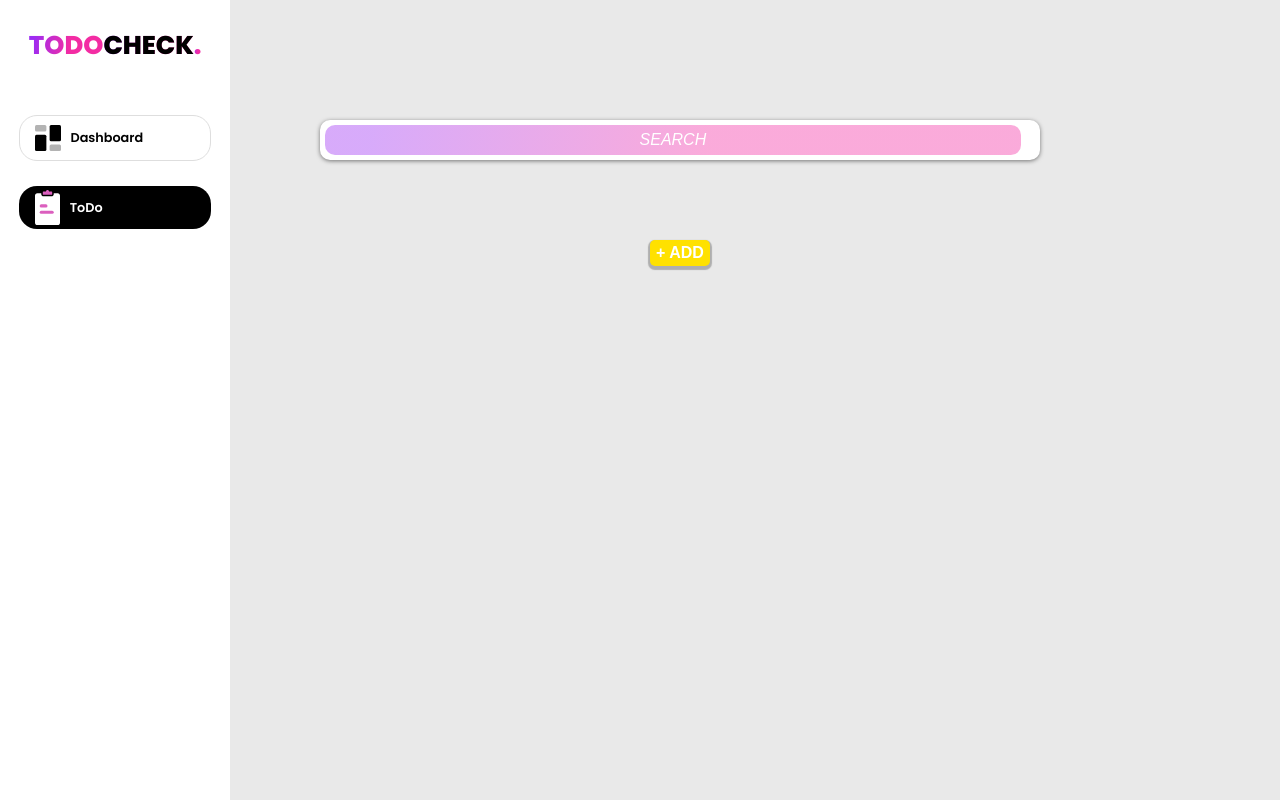
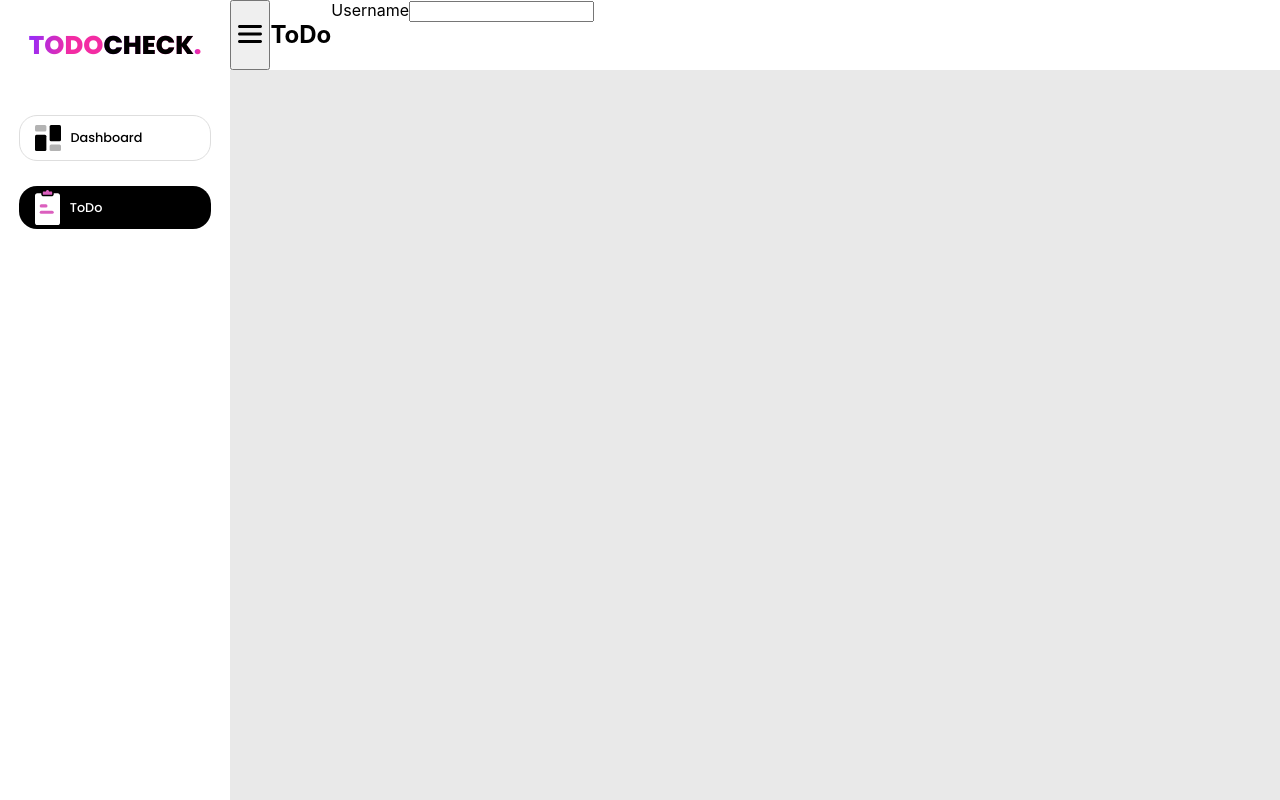
Before and after one commit to AgiTochka/todo-app, a React (Create React App) app: page /home in a window 1280 px wide. Built offline with nearby package versions, Linux system fonts and the light colour scheme.

Commit message:
feat: userbar component

```diff
--- a/public/index.html
+++ b/public/index.html
@@ -8,40 +8,20 @@
   <link rel="preconnect" href="https://fonts.gstatic.com" crossorigin>
   <link href="https://fonts.googleapis.com/css2?family=Poppins:wght@800&display=swap" rel="stylesheet">
   <link href="https://fonts.googleapis.com/css2?family=Poppins:wght@600&display=swap" rel="stylesheet">
+  <link href="https://fonts.googleapis.com/css2?family=Poppins:wght@500&display=swap" rel="stylesheet">
   <meta name="viewport" content="width=device-width, initial-scale=1" />
   <meta name="theme-color" content="#000000" />
   <meta name="description" content="Web site created using create-react-app" />
   <link rel="apple-touch-icon" href="%PUBLIC_URL%/logo192.png" />
-  <!--
-      manifest.json provides metadata used when your web app is installed on a
-      user's mobile device or desktop. See https://developers.google.com/web/fundamentals/web-app-manifest/
-    -->
+
   <link rel="manifest" href="%PUBLIC_URL%/manifest.json" />
-  <!--
-      Notice the use of %PUBLIC_URL% in the tags above.
-      It will be replaced with the URL of the `public` folder during the build.
-      Only files inside the `public` folder can be referenced from the HTML.
 
-      Unlike "/favicon.ico" or "favicon.ico", "%PUBLIC_URL%/favicon.ico" will
-      work correctly both with client-side routing and a non-root public URL.
-      Learn how to configure a non-root public URL by running `npm run build`.
-    -->
-  <title>React App</title>
+  <title>TODOCHEK.</title>
 </head>
 
 <body>
-  <noscript>You need to enable JavaScript to run this app.</noscript>
   <div id="root"></div>
-  <!--
-      This HTML file is a template.
-      If you open it directly in the browser, you will see an empty page.
 
-      You can add webfonts, meta tags, or analytics to this file.
-      The build step will place the bundled scripts into the <body> tag.
-
-      To begin the development, run `npm start` or `yarn start`.
-      To create a production bundle, use `npm run build` or `yarn build`.
-    -->
 </body>
 
 </html>
--- /dev/null
+++ b/src/components/artElement/artElement.css
@@ -0,0 +1,48 @@
+.header-wellcome {
+    background: linear-gradient(177.23deg, #9C2CF3 -13.49%, #3A49F9 109.75%);
+    width: 100vw;
+    height: 36vh;
+    margin: 0;
+    position: relative;
+
+}
+
+.responsive-box {
+    position: absolute;
+}
+
+.responsive-box.two {
+    top: calc((-17vh + -20vw)/2);
+    right: 13%;
+}
+
+.responsive-box.one {
+    top: 13vh;
+}
+.circle {
+    max-width: 400px;
+    width: 30vw;
+    background-color: #2E3A59;
+    opacity: 0.15;
+    border-radius: 50%;
+    z-index: 0;
+}
+
+.circle::before {
+    content: "";
+    display: block;
+    padding-top: 100%;
+}
+
+@media screen and (max-width: 800px) {
+    .responsive-box.one {
+        top: 20vw;
+    }
+    .responsive-box.two {
+        top: -16vw;
+        right: 10%;
+    }
+    .circle{
+        width: 43vw !important;
+    }
+  }
--- /dev/null
+++ b/src/components/artElement/artElement.jsx
@@ -0,0 +1,20 @@
+import React from "react";
+import './artElement.css'
+
+const ArtElement = () => {
+
+    return (
+        <div className='header-wellcome'>
+            <div className='responsive-box one'>
+                <div className='circle '></div>
+            </div>
+            <div className='responsive-box two'>
+                <div className='circle'></div>
+            </div>
+        </div>
+    );
+
+
+}
+
+export default ArtElement;
--- a/src/components/header/header.css
+++ b/src/components/header/header.css
@@ -1,48 +1,15 @@
-.header-wellcome {
-    background: linear-gradient(177.23deg, #9C2CF3 -13.49%, #3A49F9 109.75%);
-    width: 100vw;
-    height: 36vh;
-    margin: 0;
+.main-header{
+    background-color: white;
     position: relative;
-
+    display: flex;
+    flex-direction: row;
+    width:calc(100vw - 18vw);
+    height:70px;
+    top:-100vh;
+    left:18vw;
 }
 
-.responsive-box {
-    position: absolute;
+.menu{
+    display: flex;
+    flex-direction: row;
 }
-
-.responsive-box.two {
-    top: calc((-17vh + -20vw)/2);
-    right: 13%;
-}
-
-.responsive-box.one {
-    top: 13vh;
-}
-.circle {
-    max-width: 400px;
-    width: 30vw;
-    background-color: #2E3A59;
-    opacity: 0.15;
-    border-radius: 50%;
-    z-index: 0;
-}
-
-.circle::before {
-    content: "";
-    display: block;
-    padding-top: 100%;
-}
-
-@media screen and (max-width: 800px) {
-    .responsive-box.one {
-        top: 20vw;
-    }
-    .responsive-box.two {
-        top: -16vw;
-        right: 10%;
-    }
-    .circle{
-        width: 43vw !important;
-    }
-  }
--- a/src/components/header/header.jsx
+++ b/src/components/header/header.jsx
@@ -1,20 +1,25 @@
-import React from "react";
-import './header.css'
+import React from 'react';
+import './header.css';
+import iconMenu from './img/menu.svg';
 
-const Header = () => {
+class Header extends React.Component {
+    render() {
+        return (
+            <div className='main-header'>
+                <div className='menu'>
+                    <button> <img src={iconMenu} /></button>
+                    <h2>ToDo</h2>
+                </div>
+                <div className='userInfo'>
+                    <label>Username</label>
+                </div>
+                <div className='search'>
+                    <input placeholder='Search Project' />
+                </div>
 
-    return (
-        <div className='header-wellcome'>
-            <div className='responsive-box one'>
-                <div className='circle '></div>
             </div>
-            <div className='responsive-box two'>
-                <div className='circle'></div>
-            </div>
-        </div>
-    );
+        );
 
-
+    }
 }
-
 export default Header;
--- a/src/components/navigation/navigation.css
+++ b/src/components/navigation/navigation.css
@@ -2,7 +2,7 @@
     width: 18vw;
     height: 100vh;
     background-color: rgb(255, 255, 255);
-    position: fixed;
+    position: relative;
 
 }
 
--- a/src/pages/home/Home.css
+++ b/src/pages/home/Home.css
@@ -3,32 +3,16 @@
 
 .main-home{
     background-color: rgb(233, 233, 233);
-    display: flex;
     height: 100vh;
 
 }
 
 
 .main-body{
-    width: 100%;
+    width: 100vw;
 
 }
 
-.search{
-    background-color: rgb(255, 255, 255);
-    border-radius: 10px;
-    padding: 5px 5px 5px 5px;
-    margin: 10% 0px 0px 20%;
-    width: 60%;
-    height: 40px;
-    box-shadow: 0 1px 4px rgba(0,0,0,0.5);
-}
-.search input{
-    width:98%;
-    height: 100%;
-    border: 0;
-    outline: none;
-}
 
 .btn-add{
     width: 100%;
--- a/src/pages/home/Home.jsx
+++ b/src/pages/home/Home.jsx
@@ -2,6 +2,7 @@ import React, { useState } from "react";
 import './Home.css';
 import Navigation from '../../components/navigation/navigation';
 import AddTask from '../../components/addTask/AddTask';
+import Header from "../../components/header/header";
 
 
 
@@ -9,20 +10,13 @@ import AddTask from '../../components/addTask/AddTask';
 
 const Home = () => {
 
-    const[modalActive, setModalActive] = useState(false);
+    const [modalActive, setModalActive] = useState(false);
 
     return (
         <div className='main-home'>
-            <Navigation/>
-            <div className='main-body'>
-                <div className='search'><input placeholder='SEARCH'></input></div>
+            <Navigation />
+            <Header />
 
-                <div className='btn-add'>
-                    <button onClick={()=>setModalActive(true)} >+ ADD</button>
-                </div>
-
-            </div>
-            <AddTask active={modalActive} setActive={setModalActive}/>
         </div>
 
     )
--- a/src/pages/login/Login.jsx
+++ b/src/pages/login/Login.jsx
@@ -2,7 +2,7 @@ import { useRef, useState, useEffect, useContext, React } from 'react';
 import AuthContext from '../../context/AuthProvider';
 import './Login.css';
 import { Link } from 'react-router-dom';
-import Header from '../../components/header/header';
+import ArtElement from '../../components/artElement/artElement';
 import axios from '../../api/axios';
 
 const LOGIN_URL = '/auth';
@@ -51,7 +51,7 @@ const Login = () => {
 
     return (
         <>
-            <Header />
+            <ArtElement />
             <div className='main-login'>
                     <div className='form-login'>
                         <div className='text-wellcome'>
--- a/src/pages/registration/Registration.css
+++ b/src/pages/registration/Registration.css
@@ -49,8 +49,7 @@
 }
 
 
-.text-wellcome input,
-input {
+.text-wellcome input{
     padding-left: 3px;
     font-size: medium;
     border: none;
--- a/src/pages/registration/Registration.jsx
+++ b/src/pages/registration/Registration.jsx
@@ -1,7 +1,7 @@
 import { useRef, useState, useEffect, React } from 'react';
 import './Registration.css';
 import { Link } from 'react-router-dom';
-import Header from '../../components/header/header';
+import ArtElement from '../../components/artElement/artElement';
 import axios from '../../api/axios';
 
 const USER_REGEX = /^[A-z][A-z0-9-_]{3,23}$/;
@@ -75,7 +75,7 @@ const Registr = () => {
     }
     return (
         <>
-            <Header />
+            <ArtElement />
             <div className='main-registr'>
                 <div className='form-registr'>
                     <div className='text-wellcome'>
--- a/src/pages/wellcome/Wellcome.jsx
+++ b/src/pages/wellcome/Wellcome.jsx
@@ -1,13 +1,13 @@
 import React from 'react';
 import { Link } from 'react-router-dom';
-import Header from '../../components/header/header';
+import ArtElement from '../../components/artElement/artElement';
 import './Wellcome.css';
 
 const Wellcome = () => {
 
     return (
         <>
-            <Header />
+            <ArtElement />
             <div className='main-wellcome'>
                 <div className="text-wellcome">
                     <p>TODO</p><p><b>CHECK</b></p><p>.</p>
```
Also changed, not shown: src/components/header/img/menu.svg (added).
